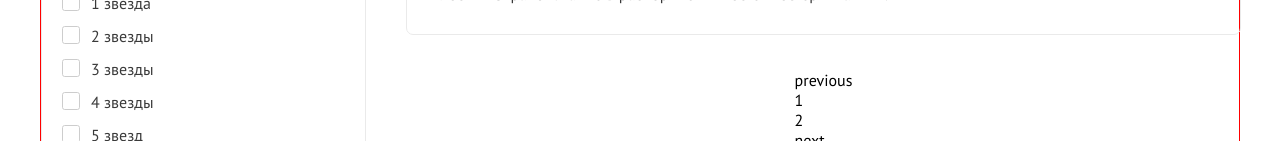
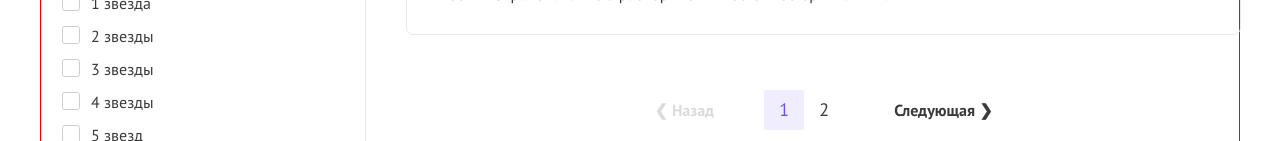
Before and after one commit to Tsukimono13/Hotels_webpage, a React (Create React App) app: page / in a window 1280 px wide. Shown: the part 659-800 px from the top of the page. Built offline with nearby package versions, Linux system fonts and the light colour scheme.

Commit message:
feat: add pagination

```diff
--- /dev/null
+++ b/src/components/pagination/Pagination.css
@@ -0,0 +1,45 @@
+.pagination {
+    display: flex;
+    justify-content: center;
+    margin: 40px 0;
+    align-items: center;
+    font-size: 16px;
+    font-weight: 700;
+    line-height: 24px;
+    color: #3A3A3A;
+}
+
+.pagination .active {
+    color: #6A53F5;
+    background: rgba(106, 83, 245, 0.1);
+}
+
+.active {
+    width: 40px;
+    height: 40px;
+    border-radius: 2px;
+    display: flex;
+    justify-content: center;
+    align-items: center;
+}
+
+
+.page {
+    width: 40px;
+    height: 40px;
+    border-radius: 2px;
+    display: flex;
+    justify-content: center;
+    align-items: center;
+    font-size: 18px;
+    font-weight: 400;
+    line-height: 24px;
+    color: #3A3A3A;
+}
+
+.disable {
+    color: #DBDBDB;
+    font-size: 16px;
+    font-weight: 700;
+    line-height: 24px;
+}
--- /dev/null
+++ b/src/components/pagination/Pagination.tsx
@@ -0,0 +1,34 @@
+import React from 'react';
+import ReactPaginate from "react-paginate";
+import {HotelType} from "pages/main/MainPage_Types";
+import "./Pagination.css"
+
+type PropsType = {
+    filteredHotels: HotelType[]
+    setCurrentPage: (page: number) => void
+    countItems: number
+}
+
+const Pagination: React.FC<PropsType> = ({setCurrentPage, filteredHotels, countItems}) => {
+    const handlePageChange = (selectedPage: { selected: number }) => {
+        setCurrentPage(selectedPage.selected);
+    };
+    return (
+        <ReactPaginate
+            previousLabel={<span style={{marginRight: '50px'}}>&#10094; Назад</span>}
+            nextLabel={<span style={{marginLeft: '50px'}}>Следующая &#10095;</span>}
+            breakLabel={'...'}
+            breakClassName={'break-me'}
+            pageCount={Math.ceil(filteredHotels.length / countItems)}
+            marginPagesDisplayed={2}
+            pageRangeDisplayed={5}
+            onPageChange={handlePageChange}
+            containerClassName={'pagination'}
+            activeClassName={'active'}
+            pageClassName={'page'}
+            disabledClassName={'disable'}
+        />
+    );
+};
+
+export default Pagination;
--- a/src/pages/main/MainPage.tsx
+++ b/src/pages/main/MainPage.tsx
@@ -13,8 +13,9 @@ import {S} from "pages/main/MainPage_Styles"
 import {TypeFilter} from "features/typeFilter/TypeFilter";
 import ReactPaginate from 'react-paginate';
 import styled from "styled-components";
+import Pagination from "components/pagination/Pagination";
 
-const countItems = 3;
+
 const MainPage = () => {
     const [hotels, setHotels] = useState<HotelType[]>([]);
     const [selectedCountries, setSelectedCountries] = useState<string[]>([]);
@@ -26,14 +27,13 @@ const MainPage = () => {
     const [selectedRangePrice, setSelectedRangePrice] = useState<[number, number]>([0, 100500]);
 
     const [currentPage, setCurrentPage] = useState<number>(0);
+    const countItems = 3;
 
     const paginatedHotels = filteredHotels.slice(
         currentPage * countItems,
         currentPage * countItems + countItems
     );
-    const handlePageChange = (selectedPage: { selected: number }) => {
-        setCurrentPage(selectedPage.selected);
-    };
+
 
     useEffect(() => {
         const fetchData = async () => {
@@ -118,20 +118,10 @@ const MainPage = () => {
                                     <AdvertisementsBlock key={hotel.name} hotel={hotel}/>
                                 )
                             ))}
-                        <PaginationContainer>
-                            <ReactPaginate
-                                previousLabel={'previous'}
-                                nextLabel={'next'}
-                                breakLabel={'...'}
-                                breakClassName={'break-me'}
-                                pageCount={Math.ceil(filteredHotels.length / countItems)}
-                                marginPagesDisplayed={2}
-                                pageRangeDisplayed={5}
-                                onPageChange={handlePageChange}
-                                containerClassName={'pagination'}
-                                activeClassName={'active'}
-                            />
-                        </PaginationContainer>
+                        <Pagination
+                            filteredHotels={filteredHotels}
+                            setCurrentPage={setCurrentPage}
+                            countItems={countItems}/>
                     </S.Advertisements>
                 </S.Wrapper>
             </Container>
@@ -140,15 +130,3 @@ const MainPage = () => {
 };
 
 export default MainPage;
-
-
-const PaginationContainer = styled.div`
-  display: flex;
-  justify-content: center;
-  margin: 20px 0;
-`;
-
-const ActivePage = styled.span`
-  color: red;
-  font-weight: bold;
-`;
```
